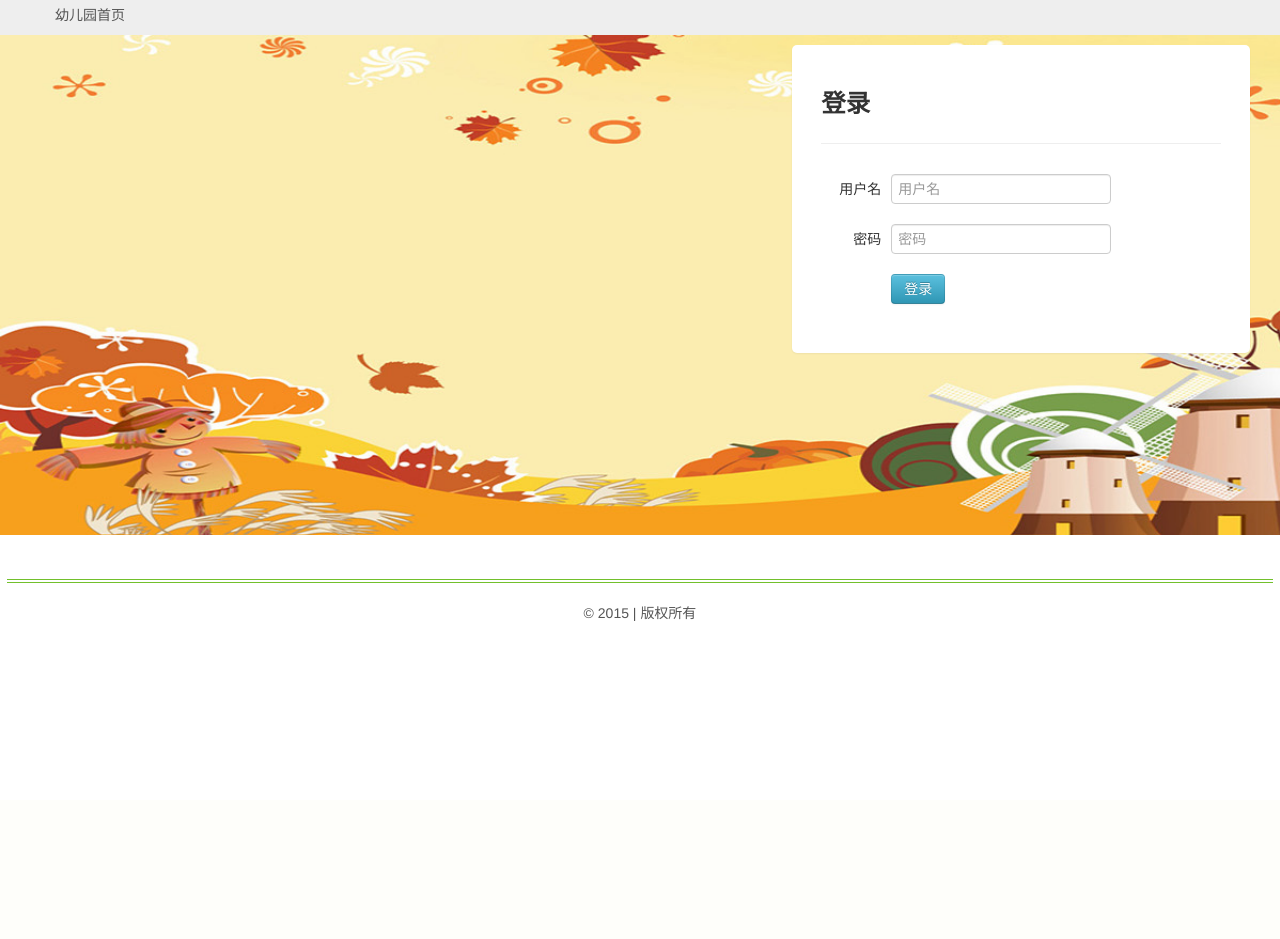
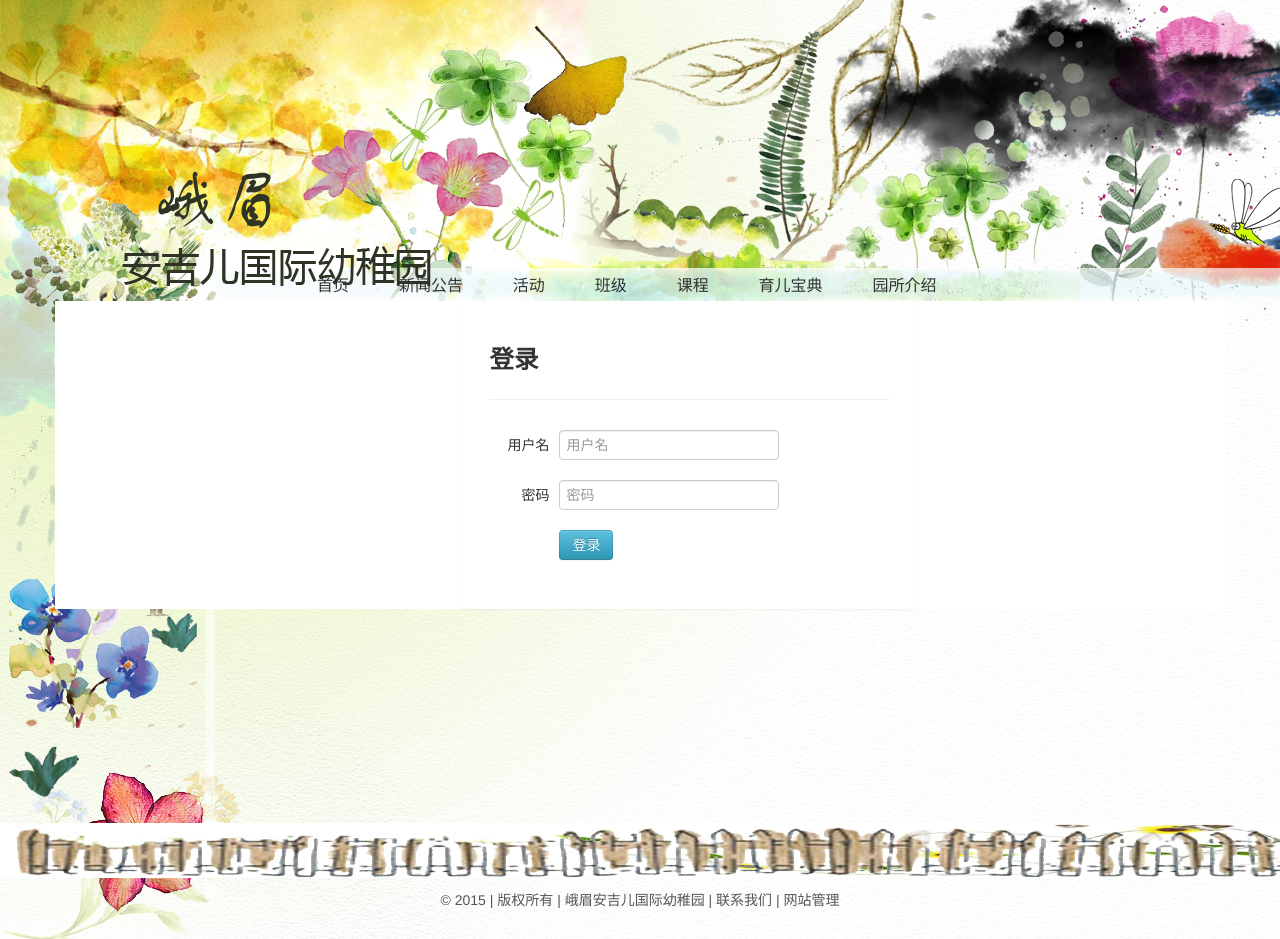
Before and after one commit to dengqiuhua/kindergarten, a Django app: template kindergarten/web/templates/web-login.html in a window 1280 px wide. Before the commit the page ends 621 px from the top, so only its background shows below. Run offline with Django 3.2, Linux system fonts and the light colour scheme; the template is opened without the code that fills it, so the values that code supplies are empty; parts of the project's set-up code (start-up, migrations or seed data) failed here and were passed over.

Commit message:
提交图片等

```diff
--- a/kindergarten/static/css/layout.css
+++ b/kindergarten/static/css/layout.css
@@ -1,29 +1,37 @@
-#container{ margin: 0;padding: 0;}
-.container{width: 1170px;}
+#container,body{ margin: 0;padding: 0;}
+.container{width: 1162px;}
 a:hover,a:focus{color: #72c02c;}
 .color-green, .color-green a{color: #72c02c;}
 
+#container{background-image: url("/static/img/banner/bg-body.jpg");background-repeat:no-repeat;}
+#main .container{background-color: #ffffff;padding: 0 4px;}
 .top{background: #eee;padding: 5px 0;}
 .top ul{ margin: 0;padding: 0; }
 .top ul li{color: #555;padding-bottom: 5px;display: inline-block;list-style: none outside none;}
-.header{ height: 220px;}
-.header img{height: 220px; width: 100%;}
-.header-nav{background: none repeat scroll 0 0 #f1f1f1;}
-.header-nav .navbar{ margin: 0;}
-.header-nav .navbar .nav > li{border-left:1px solid #dcdcdc;display: block;position: relative;}
-footer{ padding: 12px 7px;margin-top: 12px; color: #555;}
-footer hr{border-color: #72c02c;height: 2px;}
+.header{ height: 301px;}
+.header .container{ margin-top:266px;width: 690px;background-color: transparent;}
+.header .container li{display:inline-block;list-style:none;}
+.header .nav > .active > a, .navbar .nav > .active > a:focus {  background: none repeat scroll 0 0; box-shadow: none;
+    color: #72c02c;  text-decoration: none;}
+.header .nav > li > a{ color: #323232;display: block; font-size: 16px; font-weight: 400; padding: 10px 22px;margin-right:2px; position: relative;
+    text-shadow: none;text-transform: uppercase;transition: all 0.4s ease-in-out 0s;}
+.header .nav > li > a:hover,.nav > li > a:hover{background-color:transparent;text-decoration: underline; }
+.header .nav > .active > a:hover{background: none;}
+.header .navbar-inner{background: none;border: none;box-shadow:none;}
+
+footer{ margin: 22px 0; color: #555;}
+footer #bg-footer{height:60px;background-image: url("/static/img/banner/bg-footer.jpg");background-repeat:no-repeat;}
 
 a,li{color: #555;}
 
-.navbar .nav > .active > a, .navbar .nav > .active > a:focus {  background: none repeat scroll 0 0 #5e9503; box-shadow: none;
+.header-nav .navbar .nav > .active > a, .navbar .nav > .active > a:focus {  background: none repeat scroll 0 0 #5e9503; box-shadow: none;
     color: #fff;  text-decoration: none;}
 .navbar .nav > li > a{ color: #323232;display: block; font-size: 16px; font-weight: 400; padding: 10px 31px; position: relative;
     text-shadow: none;text-transform: uppercase;transition: all 0.4s ease-in-out 0s;}
  .navbar .nav > .active > a:hover{background: none;}
 .header-nav .navbar-inner{background: none;border: none;box-shadow:none;}
 
-.breadcrumbs { border-bottom: 1px solid #eee; padding: 5px 0 6px;}
+
 #myCarousel .carousel-inner img { max-height: 320px; width: 100%;}
 .headline {    border-bottom: 1px dotted #e4e9f0;    display: block;    margin: 0 0 20px;}
 .headline q{float: right;}
@@ -53,3 +61,16 @@ ul.cat li{margin-bottom: 8px;list-style: none;}
 #courselist .row-fluid{margin: 7px 0; padding: 9px 0; border-bottom: 1px dashed #ccc;}
 #courselist .row-fluid h4{font-family: '微软雅黑', '黑体';}
 #courselist .row-fluid p{color: #777;}
+
+#main-about{margin-top: 30px;}
+.nav-about{background-image: url("/static/img/banner/bg-about-nav.jpg");background-repeat:no-repeat;height: 240px; width: 156px;}
+.nav-about ul{padding: 40px 0 0 0;margin: 0;}
+.nav-about li{list-style: none; margin-left: 20px;margin-bottom: 4px;}
+.nav-about li a{display: block;height: 22px; width: 110px;text-align: center;padding: 12px 19px;color: #ffffff;}
+.nav-about li a:hover{text-decoration: none;}
+.nav-about li:first-child{background-image: url("/static/img/banner/bg-about-nav.png");background-position: 0px 0;}
+.nav-about li:last-child{background-image: url("/static/img/banner/bg-about-nav.png");background-position: 0px -90px;}
+.nav-about li:first-child:hover{background-position: -143px 0px;}
+.nav-about li:last-child:hover{background-position: -143px -90px;}
+.nav-about li.active:first-child{background-position: 143px 0px;}
+.nav-about li.active:last-child{background-position: 143px -90px;}
--- a/kindergarten/web/templates/web-base.html
+++ b/kindergarten/web/templates/web-base.html
@@ -12,7 +12,7 @@
 <body>
 <div id="container" class="container-fluid">
     {% include 'web-header.html' %}
-    <div class="row-fluid" style="min-height:500px;">
+    <div class="row-fluid" style="min-height:500px;" id="main">
         {% block main %}main-{% endblock %}
     </div>
     <!--/row-->
--- a/kindergarten/web/templates/web-footer.html
+++ b/kindergarten/web/templates/web-footer.html
@@ -1,6 +1,8 @@
 <footer>
-    <hr/>
-    <div class="row-fluid text-center">
-        <span>© 2015 | 版权所有</span>
+    <div class="row-fluid" id="bg-footer"></div>
+    <div class="row-fluid text-center" style="padding: 7px 0;">
+        <span>© 2015 | 版权所有 | 峨眉安吉儿国际幼稚园</span> |
+        <a href="{% url 'web-about' %}?lx">联系我们</a> |
+        <a href="{% url 'admin-index' %}">网站管理</a>
     </div>
 </footer>
--- a/kindergarten/web/templates/web-header.html
+++ b/kindergarten/web/templates/web-header.html
@@ -1,36 +1,7 @@
 <header>
-    <div class="top">
+
+    <div class="row-fluid header">
         <div class="container">
-            <div class="pull-right">
-        {% if request.user.is_authenticated %}
-            <ul id="ul_header" class="nav">
-                <li><a href="javascript:;">欢迎您：{% if request.user.first_name %}
-                    {{ request.user.first_name }}{% else %}{{ request.user.username }}{% endif %}</a>
-                </li>
-                <li class="divider">|</li>
-                <li><a href="{% url 'admin-index' %}">后台管理</a></li>
-                <li class="divider">|</li>
-                <li><a href="{% url 'web-logout' %}">退出</a></li>
-            </ul>
-        {% else %}
-              <ul>
-                <li>欢迎来到幼儿园</li>
-                <li class="divider">|</li>
-                <li><a href="{% url 'web-login' %}">登入</a></li>
-
-            </ul>
-        {% endif %}
-            </div>
-        </div>
-    </div>
-    <div class="row-fluid header">
-        <img src="/static/img/banner/top_banner.jpg">
-    </div>
-    <div class="row-fluid header-nav">
-        <div class="container">
-            <div class="navbar">
-                <div class="navbar-inner">
-                    <a href="/" class="brand" style="margin-left: 0px;">峨眉安吉儿国际幼稚园</a>
 
                 <div class="nav-collapse collapse">
                     <ul class="nav">
@@ -52,12 +23,13 @@
                         <li class="{% ifequal topnav 6 %}active{% endifequal %}">
                             <a href="{% url 'web-education' %}">育儿宝典</a>
                         </li>
+                        <li class="{% ifequal topnav 7 %}active{% endifequal %}">
+                            <a href="{% url 'web-about' %}">园所介绍</a>
+                        </li>
                     </ul>
 
+                </div>
 
-                    </div>
-                </div>
-            </div>
         </div>
     </div>
 
--- a/kindergarten/web/templates/web-login.html
+++ b/kindergarten/web/templates/web-login.html
@@ -1,46 +1,12 @@
-<!DOCTYPE html>
-<html>
-<head>
-    <title>登录-幼儿园</title>
-    <link type="text/css" rel="stylesheet" media="all" href="/static/css/bootstrap.min.css"/>
-    <link type="text/css" rel="stylesheet" media="all" href="/static/css/layout.css"/>
-    <script type="text/javascript" src="/static/js/jquery-1.11.1.min.js"></script>
-    <script type="text/javascript" src="/static/js/bootstrap.min.js"></script>
-    <script type="text/javascript" src="/static/js/jquery.cookie.js"></script>
-    <style type="text/css">
-    #login_bg{
-        background: url('/static/img/banner/bg_login.jpg') no-repeat  scroll 0 0 rgba(0, 0, 0, 0) ;
-        background-image:url('/static/img/banner/bg_login.jpg') no-repeat  scroll 0 0 rgba(0, 0, 0, 0);
-        background-size:cover;
-        height: 460px;
-        z-index: 0;  left: 0px; top: 0px;;
-        filter:progid:DXImageTransform.Microsoft.AlphaImageLoader(src='/static/img/banner/bg_login.jpg', sizingMethod='scale');
-    }
-    #logo-title{font-family: 'Microsoft YaHei', '黑体';color: #eff;font-size: 32px; float:right; margin-top: 12%;margin-right: 5%;}
-    </style>
-</head>
-<body>
-<div id="container" class="container-fluid">
-    <div class="top">
+{% extends 'web-base.html' %}
+{% block title %}登录-{% endblock %}
+
+{% block main %}
     <div class="container">
-            <div class="">
-
-            <ul id="ul_header" class="nav">
-                <li><a href="{% url 'index' %}">幼儿园首页</a>
-                </li>
-                <li class="divider"></li>
-
-            </ul>
-
-            </div>
-        </div>
-    </div>
-    <div id="login_bg" class="row-fluid" style="min-height:500px;">
-        <div class="span7">
-
-        </div>
+        <div id="login_bg" class="row-fluid">
+            <div class="span4"></div>
             <div class="span5">
-            <div id="index_form" class="row-fluid">
+                <div id="index_form" class="row-fluid" style="margin: 0 auto;">
                     <div class="page-header">
                             <h3>登录</h3>
                         </div>
@@ -89,11 +55,10 @@
                 </div>
             </div>
         </div>
+
         <!--/row-->
+    </div>
 
-    {% include "web-footer.html" %}
-
-</div>
     <script type="text/javascript">
     //登入验证
     var validateLoginForm=function(){
@@ -113,5 +78,4 @@
         return true;
     };
     </script>
-</body>
-</html>
+{% endblock %}
--- a/kindergarten/web/urls.py
+++ b/kindergarten/web/urls.py
@@ -22,6 +22,7 @@ urlpatterns = patterns('',
     url(r'^bj/(?P<id>\d+)/$', ClassList.as_view(), name='web-class-detail'),
     url(r'^yuyue/$', ReservationAdd.as_view(), name='web-reservation'),
     url(r'^yuyue/(?P<id>\d+)/$', ReservationAdd.as_view(), name='web-reservation-detail'),
+    url(r'^about/$', AboutUs.as_view(), name='web-about'),
     url(r'^files/$', Download.as_view(), name='web-file-download'),
     url(r'^login/$',Login.as_view() , name='web-login'),
     url(r'^logout/$',Logout.as_view() , name='web-logout'),
```
Also changed, not shown: kindergarten/web/templates/web-about.html (added, +158 -0 lines), kindergarten/web/views.py (+12 -1 lines), kindergarten/static/img/banner/bg-about-nav.jpg (added), kindergarten/static/img/banner/bg-about-nav.png (added), kindergarten/static/img/banner/bg-body.jpg (added), kindergarten/static/img/banner/bg-footer.jpg (added), kindergarten/static/img/banner/bg-left.jpg (added), kindergarten/static/img/banner/bg-right.jpg (added), kindergarten/static/img/banner/top_banner1.jpg (added). Lines whose indentation alone changed are shown as unchanged.
